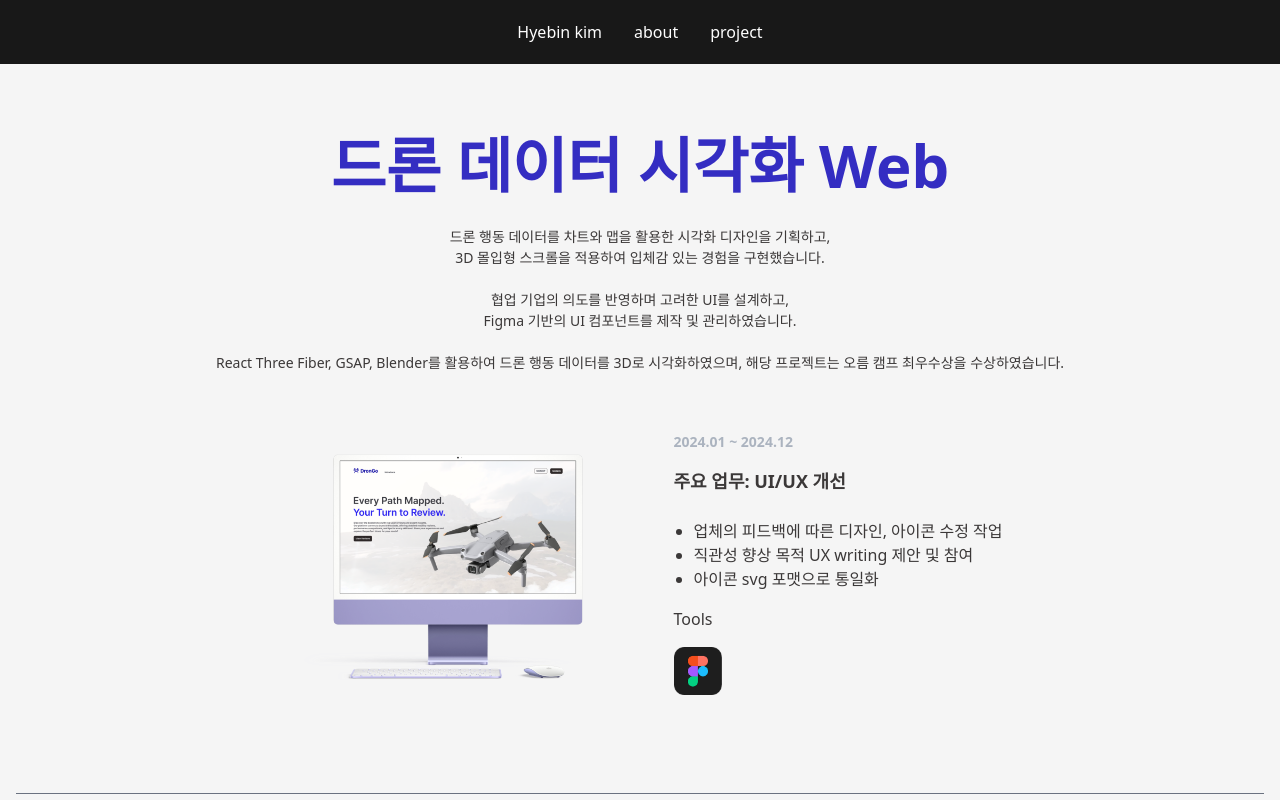
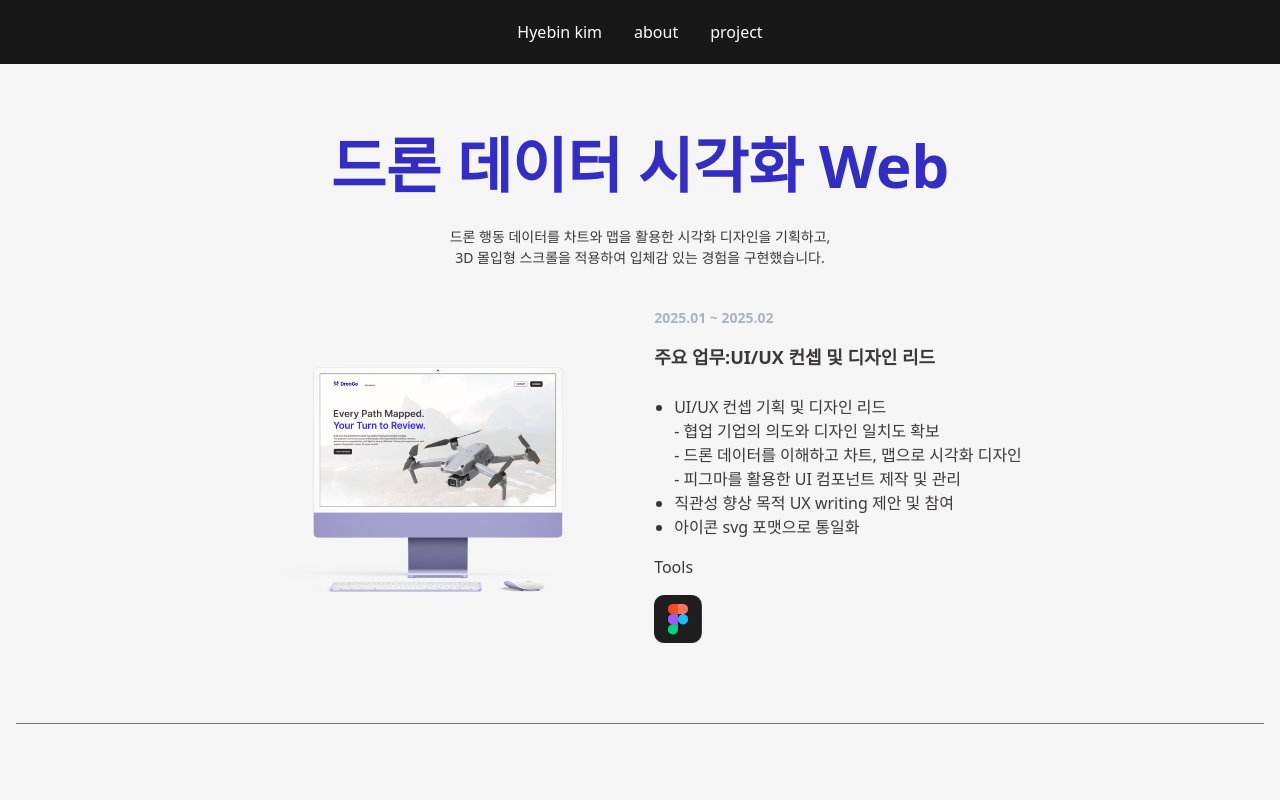
Before and after one commit to hyebinkimsdf/portfolio, a React (Vite) app: page /droneGo in a window 1280 px wide. Shown: the top 800 px of the page. Built offline with nearby package versions, Linux system fonts and the light colour scheme.

Commit message:
design: drone 역할 설명 수정

```diff
--- a/src/pages/Drone.tsx
+++ b/src/pages/Drone.tsx
@@ -8,13 +8,6 @@ export function Drone() {
         <p className="text-[14px] mb-10 text">
           드론 행동 데이터를 차트와 맵을 활용한 시각화 디자인을 기획하고, <br />
           3D 몰입형 스크롤을 적용하여 입체감 있는 경험을 구현했습니다. <br />
-          <br />
-          협업 기업의 의도를 반영하며 고려한 UI를 설계하고,
-          <br /> Figma 기반의 UI 컴포넌트를 제작 및 관리하였습니다.
-          <br />
-          <br />
-          React Three Fiber, GSAP, Blender를 활용하여 드론 행동 데이터를 3D로
-          시각화하였으며, 해당 프로젝트는 오름 캠프 최우수상을 수상하였습니다.
         </p>
 
         <div className="gap-4 flex flex-col md:flex-row justify-center items-center w-full">
@@ -28,12 +21,19 @@ export function Drone() {
 
           <div className="flex flex-col items-center md:items-start text-center md:text-start">
             <p className="text-sm mb-4 font-bold text-slate-500 opacity-50">
-              2024.01 ~ 2024.12
+              2025.01 ~ 2025.02
             </p>
-            <p className="text-[18px] font-semibold">주요 업무: UI/UX 개선</p>
+            <p className="text-[18px] font-semibold">
+              주요 업무:UI/UX 컨셉 및 디자인 리드
+            </p>
             <br />
             <ul className="list-disc px-5 text-start">
-              <li>업체의 피드백에 따른 디자인, 아이콘 수정 작업</li>
+              <li>UI/UX 컨셉 기획 및 디자인 리드</li>
+              <ul>
+                <li>- 협업 기업의 의도와 디자인 일치도 확보</li>
+                <li>- 드론 데이터를 이해하고 차트, 맵으로 시각화 디자인</li>
+                <li>- 피그마를 활용한 UI 컴포넌트 제작 및 관리</li>
+              </ul>
               <li>직관성 향상 목적 UX writing 제안 및 참여</li>
               <li>아이콘 svg 포맷으로 통일화</li>
             </ul>
--- a/src/pages/Naver.tsx
+++ b/src/pages/Naver.tsx
@@ -69,7 +69,7 @@ export function Naver() {
           >
             <div className="flex flex-col items-center md:items-start text-center md:text-start">
               <p className="text-sm mb-4 font-bold text-slate-500 opacity-50">
-                2024.01 ~ 2024.12
+                2024.06 ~ 2024.9
               </p>
               <p className="text-[18px] font-semibold">주요 업무: UI/UX 개선</p>
               <br />
```
